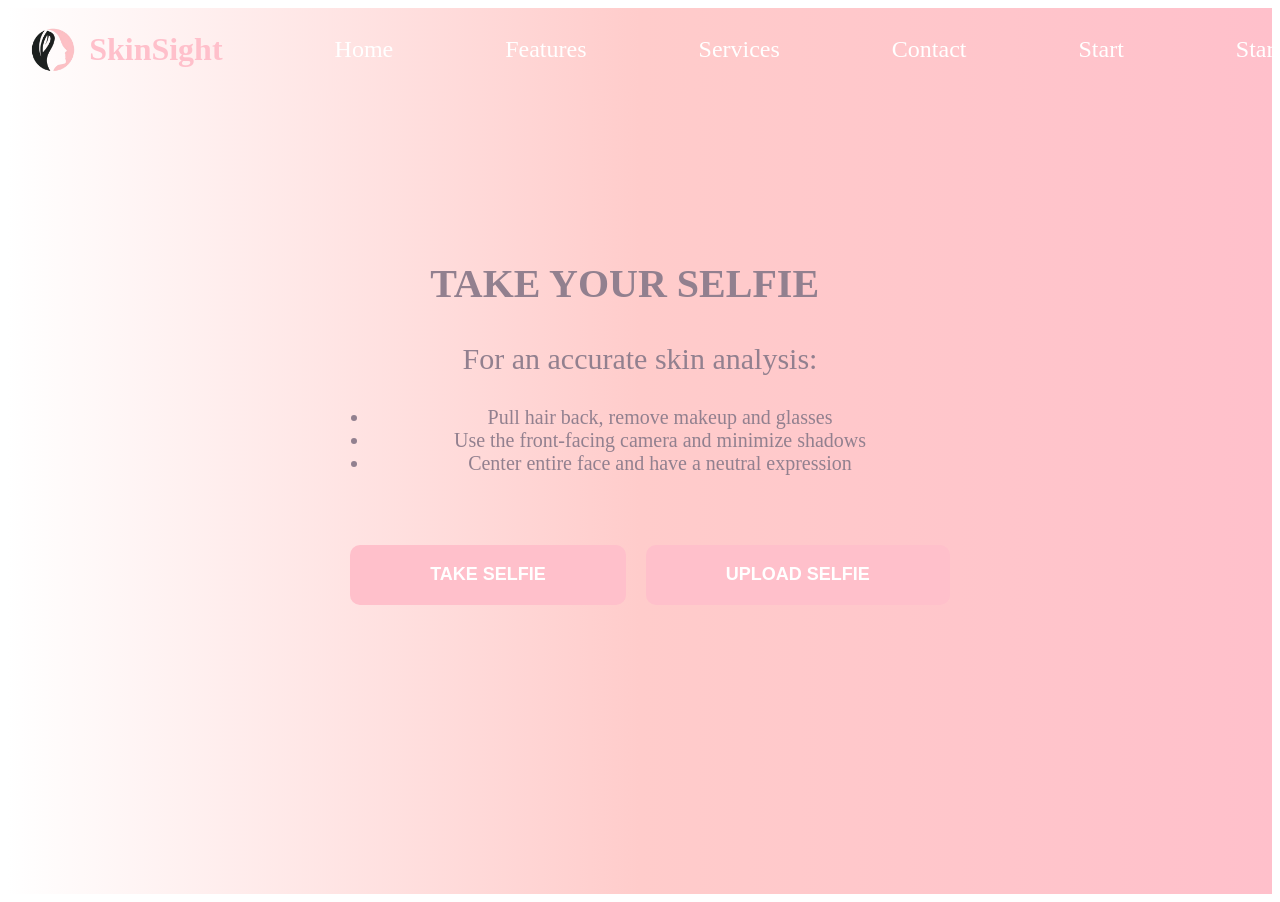
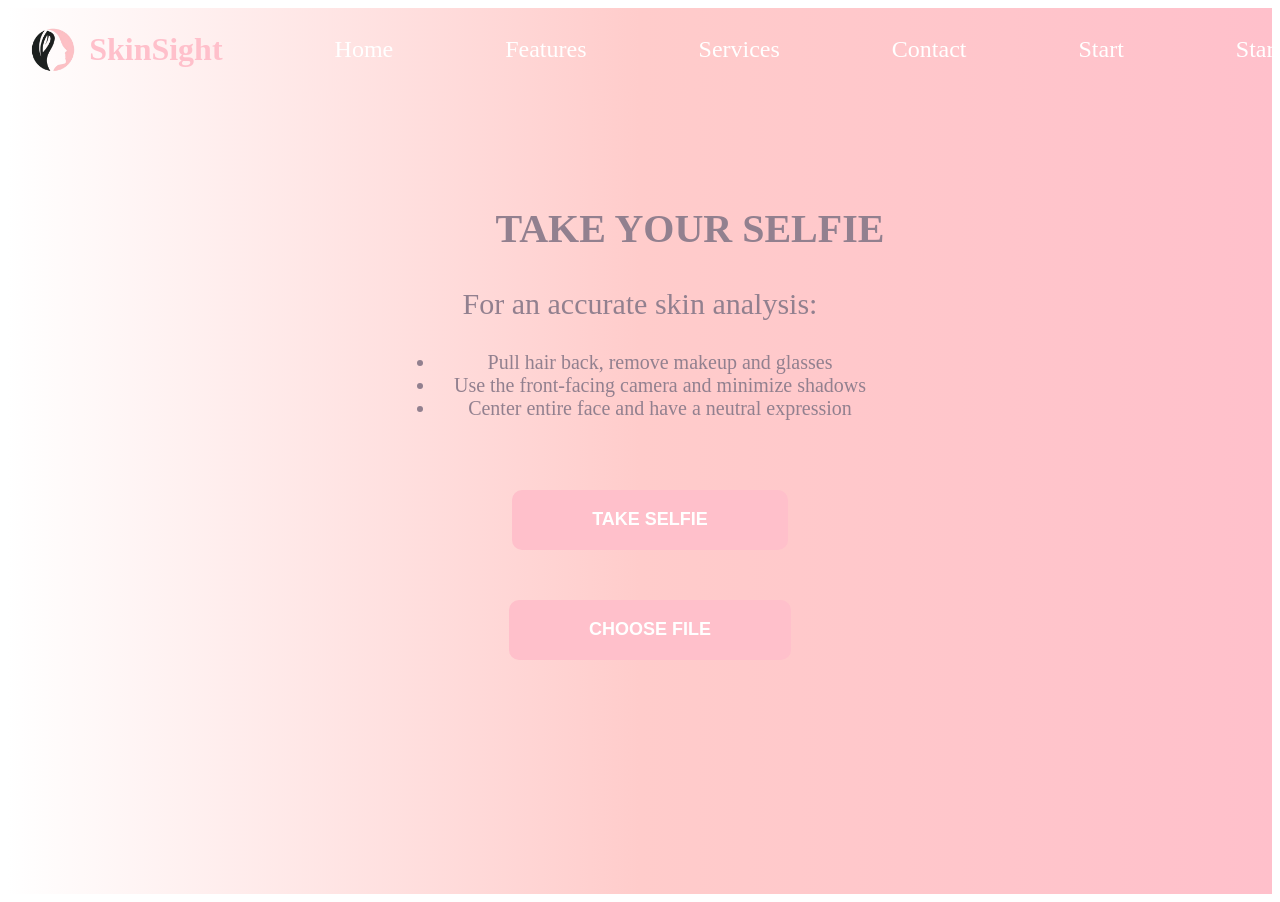
Before and after one commit to Boteina-jbel/Face-detection-app, a React (Create React App) app in the folder frontend/: page /guidelines in a window 1280 px wide. Shown: the top 902 px of the page. Built offline with nearby package versions, Linux system fonts and the light colour scheme.

Commit message:
save devs

```diff
--- a/frontend/src/App.js
+++ b/frontend/src/App.js
@@ -6,6 +6,7 @@ import UploadImage from './Components/UploadImage';
 import CameraCapture from './Components/CameraCapture';
 import Start from './Components/Start';
 import SelfieGuidelines from './Components/SelfieGuidelines';
+import Result from './Components/Result';
 import './app.css'
 
 function App() {
@@ -19,6 +20,7 @@ function App() {
           <Route path="/upload" element={<UploadImage />} />
           <Route path="/camera" element={<CameraCapture />} />
           <Route path="/guidelines" element={<SelfieGuidelines />} />
+          <Route path="/result" element={<Result />} />
         </Routes>
       </div>
     </Router>
--- /dev/null
+++ b/frontend/src/Components/Result.js
@@ -0,0 +1,27 @@
+import React from "react";
+import { useLocation } from "react-router-dom";
+
+const Result = () => {
+  const location = useLocation();
+  const result = location.state?.result;
+
+  if (!result) {
+    return <h2>No result found. Please upload an image.</h2>;
+  }
+
+  return (
+    <div>
+      <h2>Skin Analysis Result</h2>
+      <p><strong>Category:</strong> {result.category}</p>
+      <p><strong>Confidence:</strong> {result.confidence}</p>
+      <h3>Suggested Products:</h3>
+      <ul>
+        {result.suggested_products.map((product, index) => (
+          <li key={index}>{product}</li>
+        ))}
+      </ul>
+    </div>
+  );
+};
+
+export default Result;
--- a/frontend/src/Components/SelfieGuidelines.js
+++ b/frontend/src/Components/SelfieGuidelines.js
@@ -1,10 +1,41 @@
-import React from 'react';
-import '../SelfieGuidelines.css';
+import React, { useRef, useState } from "react";
+import { useNavigate } from "react-router-dom";
+import axios from "axios";
+import "../SelfieGuidelines.css";
 
 const SelfieGuidelines = () => {
+  const [file, setFile] = useState(null);
+  const navigate = useNavigate();
+  const fileInputRef = useRef(null); // Reference to file input
+
+  const handleFileChange = (e) => {
+    setFile(e.target.files[0]);
+  };
+
+  const handleUploadClick = () => {
+    fileInputRef.current.click(); // Opens file explorer when button is clicked
+  };
+
+  const handleSubmit = async () => {
+    if (!file) {
+      alert("Please select an image first.");
+      return;
+    }
+
+    const formData = new FormData();
+    formData.append("file", file);
+
+    try {
+      const response = await axios.post("http://localhost:5000/upload", formData);
+      navigate("/result", { state: { result: response.data } }); // Redirect to result page
+    } catch (error) {
+      console.error("Error uploading the image", error);
+    }
+  };
+
   return (
     <div className="selfieGuidelines-container">
-            <div className="selfieGuidlines-content">
+        <div className="selfieGuidelines-content">
             <h2>TAKE YOUR SELFIE</h2>
             <p>For an accurate skin analysis:</p>
             <ul>
@@ -12,8 +43,31 @@ const SelfieGuidelines = () => {
             <li>Use the front-facing camera and minimize shadows</li>
             <li>Center entire face and have a neutral expression</li>
             </ul>
+
             <button className="button">TAKE SELFIE</button>
-                <button className="button">UPLOAD SELFIE</button>
+
+            <div className="upload-container">
+                {/* Hidden file input */}
+                <input
+                    type="file"
+                    ref={fileInputRef}
+                    className="input-file"
+                    onChange={handleFileChange}
+                    style={{ display: "none" }}
+                />
+
+                {/* Button that triggers file input */}
+                <button onClick={handleUploadClick} className="button">
+                    CHOOSE FILE
+                </button>
+
+                {/* Upload button (shown only after file selection) */}
+                {file && (
+                    <button onClick={handleSubmit} className="button">
+                    UPLOAD SELFIE
+                    </button>
+                )}
+            </div>
         </div>
     </div>
   );
--- a/frontend/src/SelfieGuidelines.css
+++ b/frontend/src/SelfieGuidelines.css
@@ -9,17 +9,17 @@
 }
 
 /* Styles the content box */
-.selfieGuidlines-content {
+.selfieGuidelines-content {
     text-align: center;        /* Centers text inside */
     margin-top: -60px;
 }
 
-.selfieGuidlines-content p{
+.selfieGuidelines-content p{
     color: rgb(146, 128, 143);
     font-size: 30px;
 }
 
-.selfieGuidlines-content ul{
+.selfieGuidelines-content ul{
     color: rgb(146, 128, 143);
     font-size: 20px;
 }
```
Also changed, not shown: 11 other files (tests, documents, lock files or other folders). Lines whose indentation alone changed are shown as unchanged.
